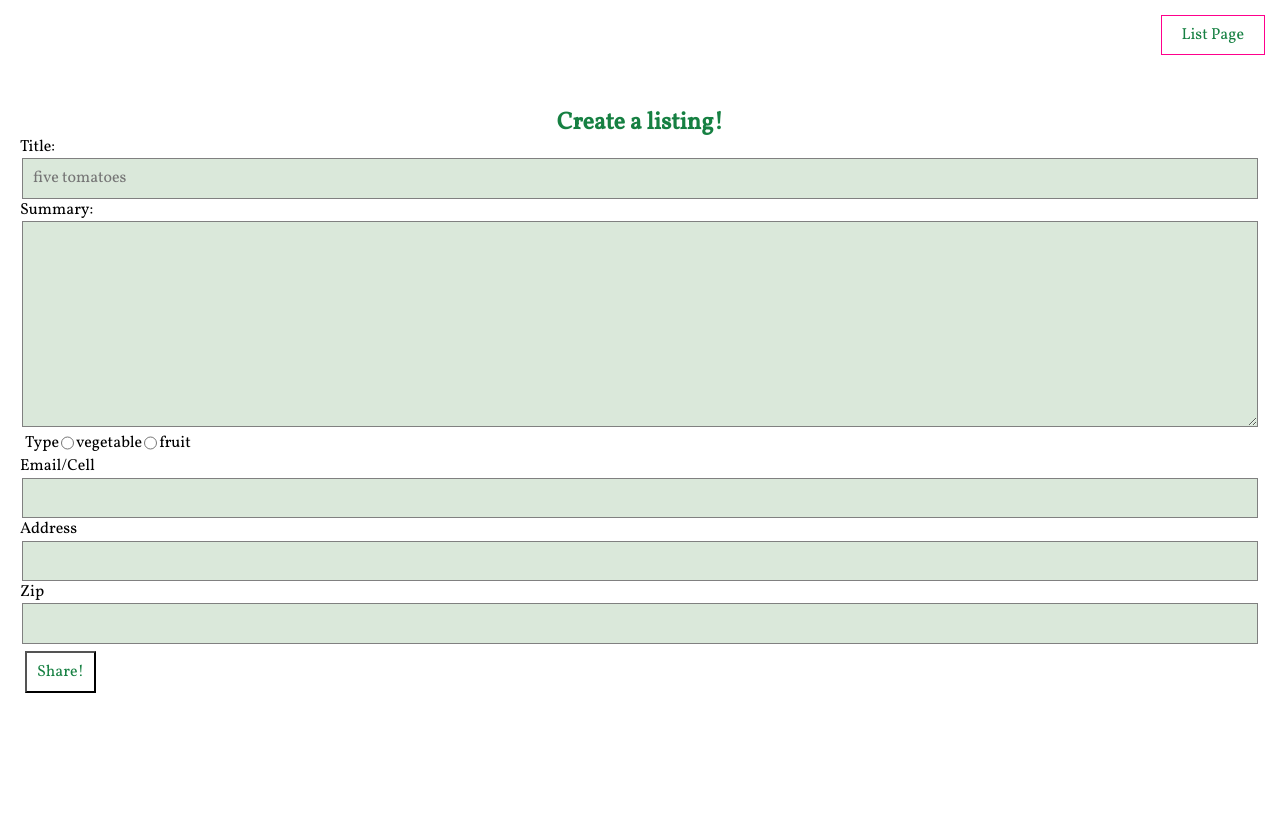
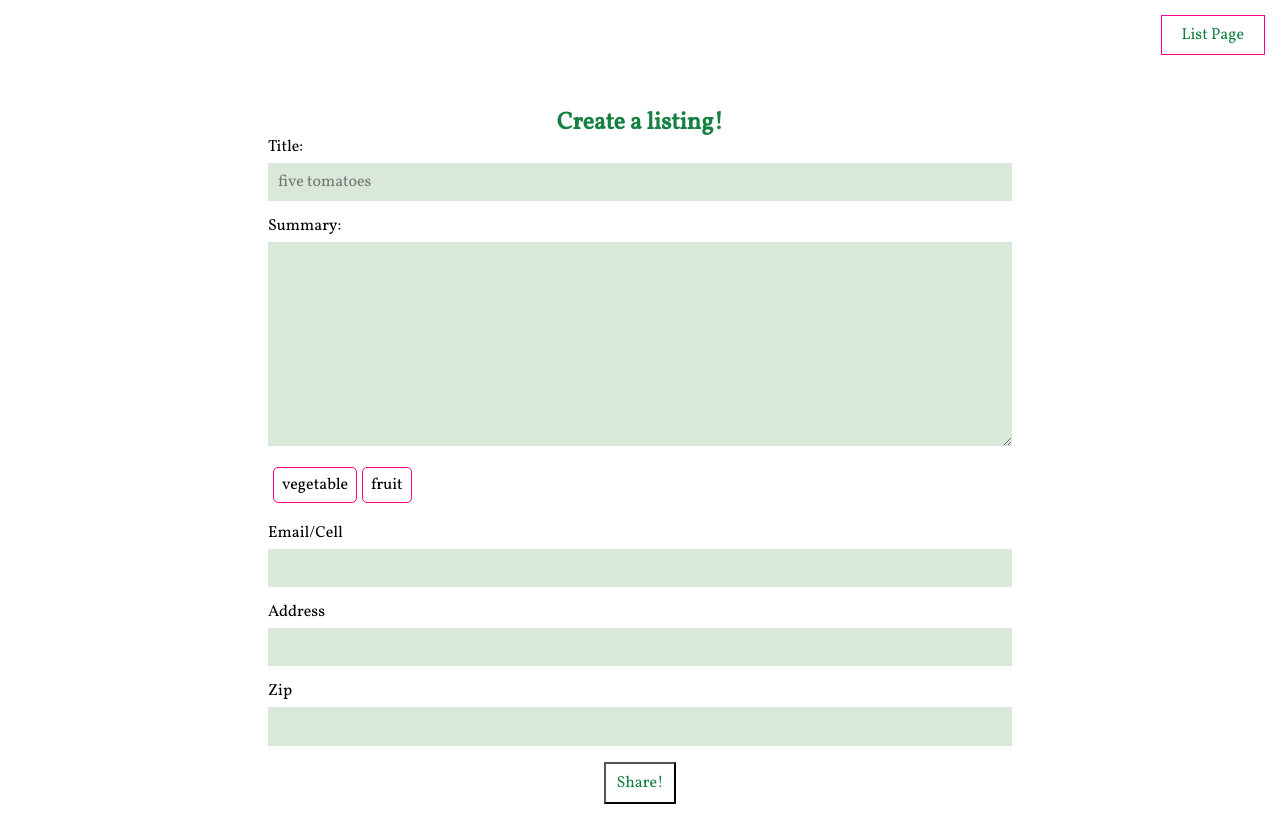
Before and after one commit to Mengqi89/open-garden-client, a React (Create React App) app: page /add in a window 1280 px wide. Before the commit the page ends 800 px from the top, so only its background shows below. Built offline with nearby package versions, Linux system fonts and the light colour scheme.

Commit message:
added new styling to AddListingForm

```diff
--- a/src/components/AddListingForm/AddListingForm.css
+++ b/src/components/AddListingForm/AddListingForm.css
@@ -0,0 +1,44 @@
+.AddListingForm div input, .AddListingForm div textarea {
+    margin-bottom: 1em;
+    border: none;
+}
+
+.AddListingForm div label {
+    padding-bottom: .4em;
+}
+
+.AddListingForm .options .radio-button input[type=radio] {
+    display: none;
+}
+
+.AddListingForm .options .radio-button label {
+    background: white;
+    border-radius: 5px;
+    border: 1px solid rgb(255, 0, 140);
+    color: black;
+    padding: .5em;
+    cursor: pointer;
+    margin-right: .3em;
+    margin-bottom: 1em;
+}
+
+.AddListingForm .options .radio-button label:hover {
+    color: rgb(255, 0, 140);
+    font-weight: bolder;
+}
+
+.AddListingForm .options .radio-button input[type=radio]:checked + label {
+    background: rgba(20, 244, 133, 1);
+}
+
+.AddListingForm button {
+    display: block;
+    margin: 0 auto;
+
+}
+
+@media only screen and (min-width: 768px) {
+    .AddListingForm {
+        width: 60%;
+    }
+}
--- a/src/components/AddListingForm/AddListingForm.js
+++ b/src/components/AddListingForm/AddListingForm.js
@@ -39,7 +39,7 @@ class AddListingForm extends Component {
 
     render() {
         return (
-            <form onSubmit={(event) => this.handleAdd(event)} >
+            <form onSubmit={(event) => this.handleAdd(event)} className='AddListingForm'>
                 <div>
                     <label htmlFor='listing-title'>Title: </label>
                     <input id='listing-title' name='title' type='text' placeholder='five tomatoes' required onChange={this.handleChange} />
@@ -50,7 +50,6 @@ class AddListingForm extends Component {
                     <textarea id='listing-summary' name='summary' rows='10' onChange={this.handleChange} />
                 </div>
                 <div className='options'>
-                    <div>Type</div>
                     <div className='radio-button'>
                         <input type='radio' id='vegetable' name='type' value='vegetable' required onChange={this.handleChange} />
                         <label htmlFor='vegetable'>vegetable</label>
--- a/src/components/EditListingForm/EditListingForm.js
+++ b/src/components/EditListingForm/EditListingForm.js
@@ -51,7 +51,6 @@ class EditListingForm extends Component {
                         <textarea id='listing-summary' name='summary' rows='7' value={this.state.summary} onChange={this.handleChange} />
                     </div>
                     <div className='options'>
-                        <div>Select listing type</div>
                         <div className='radio-button'>
                             <input type='radio' id='vegetable' name='type' checked={this.state.type === 'vegetable'} value='vegetable' onChange={this.handleChange} />
                             <label htmlFor='vegetable'>vegetable</label>
--- a/src/components/FilterOptions/FilterOptions.css
+++ b/src/components/FilterOptions/FilterOptions.css
@@ -13,15 +13,13 @@
   float: left;
   display: block;
   font-size: 1em;
-  padding-right: .8em;
-  padding-left: 0.2em;
   background: white;
   border-radius: 5px;
   border: 1px solid rgb(255, 0, 140);
   color: black;
   padding: .5em;
   cursor: pointer;
-  margin: 0.3em;
+  margin: .3em;
   width: 5em;
   text-align: center;
 }
@@ -36,7 +34,7 @@
 }
 
 .FilterOptions fieldset input[type=radio]:checked + label {
-  background-color: rgba( 20, 224, 133, 1 );
+  background: rgba( 20, 224, 133, 1 );
 }
 
 @media only screen and (min-width: 768px) {
--- a/src/index.css
+++ b/src/index.css
@@ -27,7 +27,6 @@ p {
 input {
     border: 1px solid gray;
     background-color: rgb(218, 232, 218);
-    margin: 2px;
     padding: 10px;
 }
 
@@ -90,7 +89,6 @@ form div {
 textarea {
     border: 1px solid gray;
     background-color: rgb(218, 232, 218);
-    margin: 2px;
     padding: 10px;
 }
 
```
